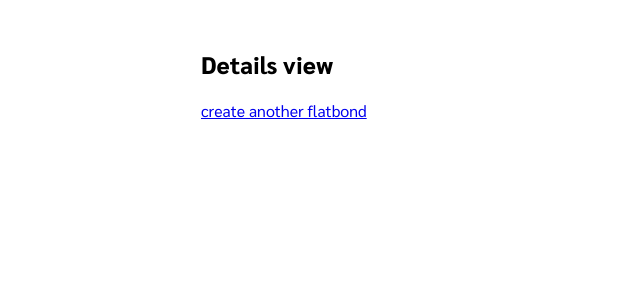
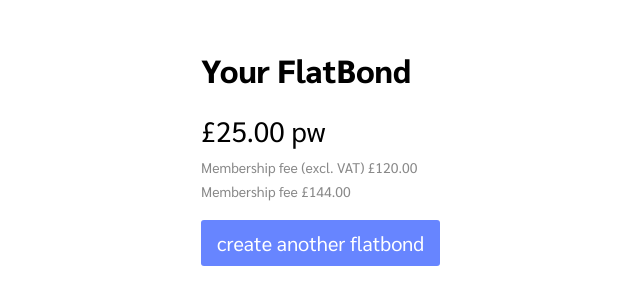
Before and after one commit to luk707/flatbond, a Vue app: page /details in a window 1280 px wide. Shown: the top 304 px of the page, without its empty margins (139-779 px from the left). Built offline with nearby package versions, Linux system fonts and the light colour scheme; the HTML template or start-up script is replaced by a standard one.

Commit message:
Finish flatbond detail page

```diff
--- a/src/pages/FlatbondDetails.vue
+++ b/src/pages/FlatbondDetails.vue
@@ -1,6 +1,88 @@
+<script>
+import constants from "../constants";
+import scalarFormatter from "../formatters/scalar";
+import calculateFlatbondBreakdown from "../util/calculate-flatbond-breakdown";
+
+export default {
+  computed: {
+    paymentPeriod() {
+      return this.$store.state.paymentPeriod;
+    },
+    rentRangeMin() {
+      return this.$store.state.rentRangeMin;
+    },
+    rentRangeMax() {
+      return this.$store.state.rentRangeMax;
+    },
+    rentValue() {
+      // Convert to number
+      return ~~this.$store.state.rentValue;
+    },
+    postcode() {
+      return this.$store.state.postcode;
+    },
+    prettyRentValue() {
+      return scalarFormatter(
+        constants.currencyScalarConfig,
+        this.$store.state.rentValue / 100
+      );
+    },
+    flatbondBreakdown() {
+      const {
+        membership_fee_before_vat,
+        membership_fee
+      } = calculateFlatbondBreakdown({
+        rentValue: this.$store.state.rentValue / 100,
+        monthly: this.$store.state.paymentPeriod === "Monthly",
+        fixedMembershipFee: this.fixed_membership_fee || false,
+        fixedMembershipFeeAmount: this.fixed_membership_fee_amount || 0
+      });
+      return {
+        membership_fee_before_vat: scalarFormatter(
+          constants.currencyScalarConfig,
+          membership_fee_before_vat
+        ),
+        membership_fee: scalarFormatter(
+          constants.currencyScalarConfig,
+          membership_fee
+        )
+      };
+    }
+  }
+};
+</script>
+
 <template>
   <div>
-    <h2>Details view</h2>
-    <router-link to="/">create another flatbond</router-link>
+    <h1>Your FlatBond</h1>
+    <div>
+      <span class="price">{{`${prettyRentValue} ${paymentPeriod === 'Weekly' ? 'pw' : 'pcm'}`}}</span>
+    </div>
+    <p class="caveat">Membership fee (excl. VAT) {{flatbondBreakdown.membership_fee_before_vat}}</p>
+    <p class="caveat">Membership fee {{flatbondBreakdown.membership_fee}}</p>
+    <router-link class="button-link" to="/">create another flatbond</router-link>
   </div>
 </template>
+
+<style scoped>
+.price {
+  font-weight: 400;
+  font-size: 28px;
+}
+.caveat {
+  line-height: 10px;
+  font-size: 14px;
+  color: #888;
+}
+.button-link {
+  display: inline-block;
+  margin-top: 10px;
+  border: none;
+  padding: 10px 16px;
+  background-color: #6785ff;
+  font-size: 20px;
+  color: white;
+  border-radius: 3px;
+  text-decoration: none;
+}
+</style>
```
